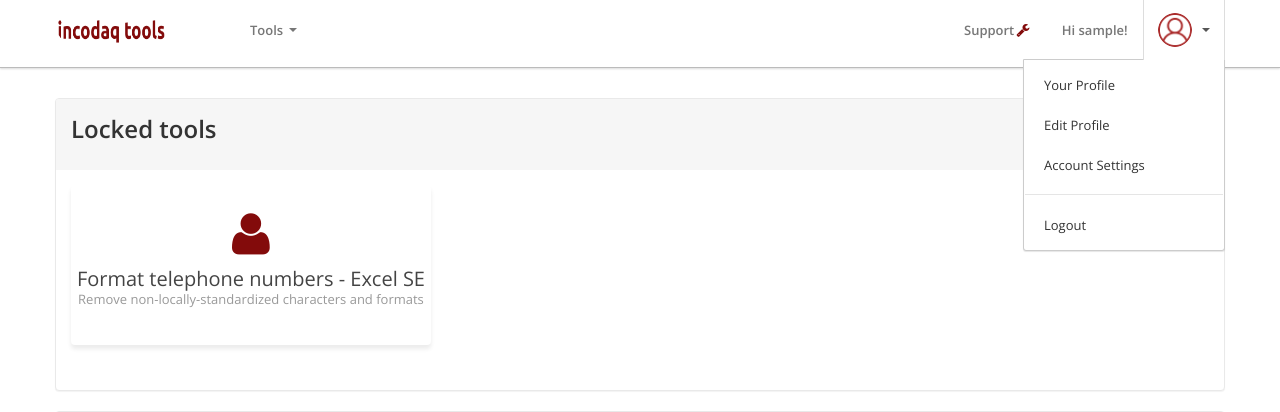
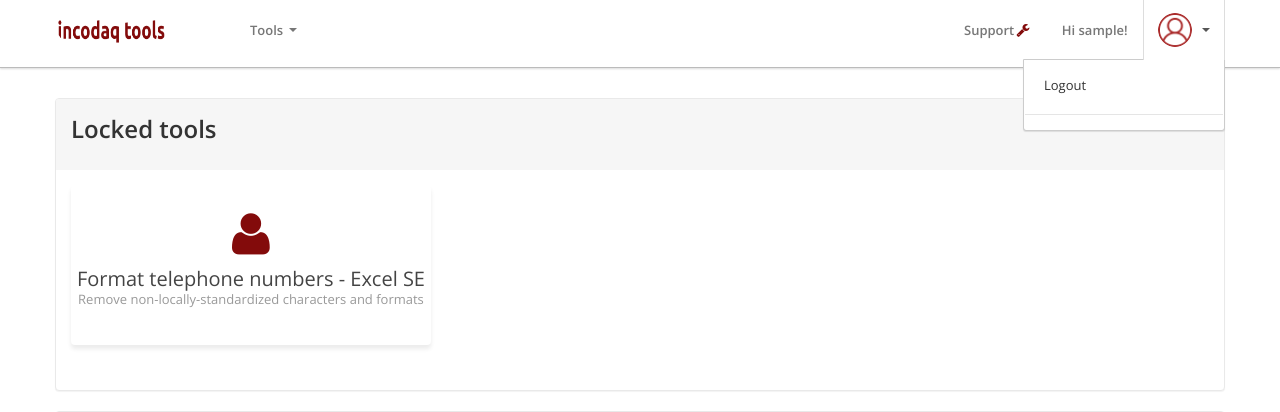
Before and after one commit to GoranAviani/inaivatools, a Django app: page /dashboard in a window 1280 px wide, after a click that opens the changed part. Shown: the top 412 px of the page. Run offline with Django 3.2, Linux system fonts and the light colour scheme; the visitor is signed in with stand-in values (Sample User, id 1); some libraries are stand-ins or nearby versions.

Commit message:
removed extra buttons from base

```diff
--- a/templates/base.html
+++ b/templates/base.html
@@ -63,11 +63,8 @@
                               <b class="caret"></b></a>
                               <ul class="dropdown-menu">
                                   {% if user.is_authenticated %}
-                                    <li><a href="#">Your Profile</a></li>
-                                    <li><a href="#">Edit Profile</a></li>
-                                    <li><a href="#">Account Settings</a></li>
+                                    <li><a href="{% url 'logout' %}">Logout</a></li>
                                     <li class="divider"></li>
-                                    <li><a href="{% url 'logout' %}">Logout</a></li>
                                   {% else %}
                                     <li><a href="{% url 'login' %}">Login</a></li>
                                   {% endif %}
```
Also changed, not shown: 1 other file.
